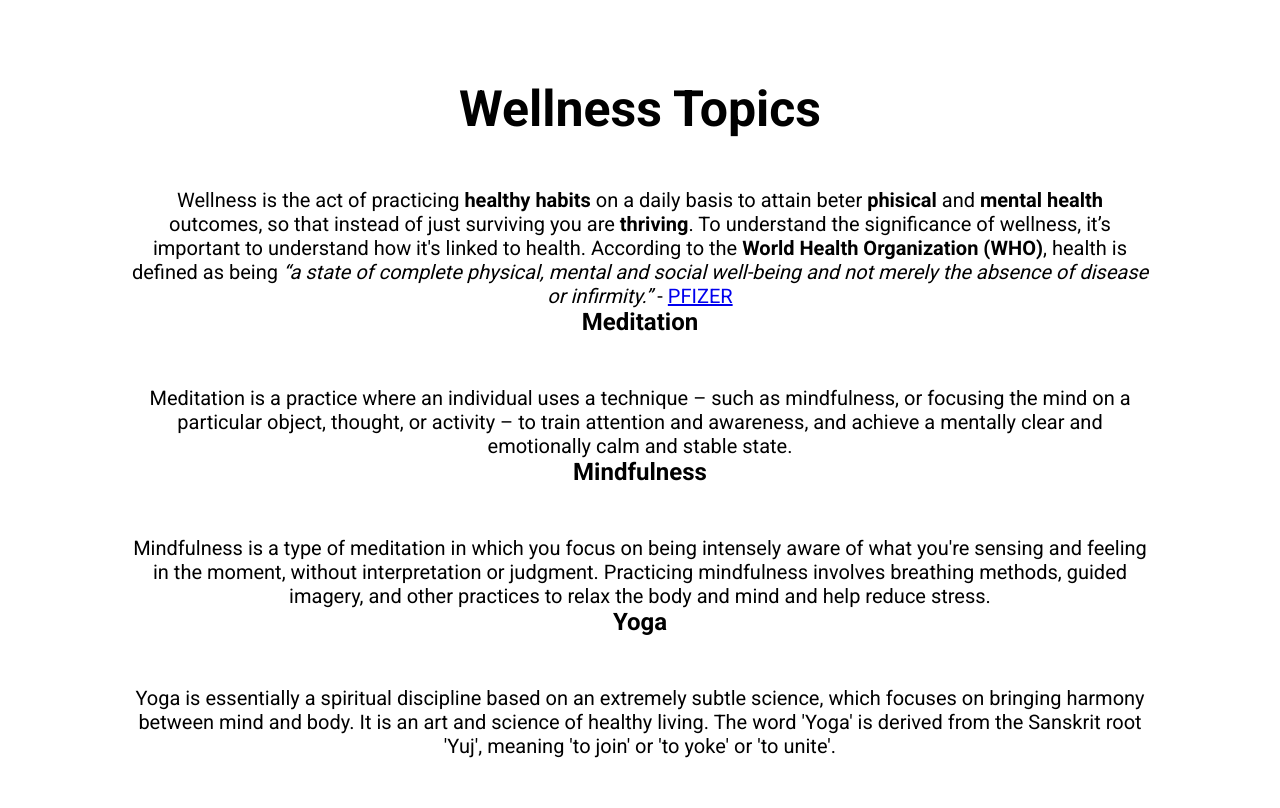
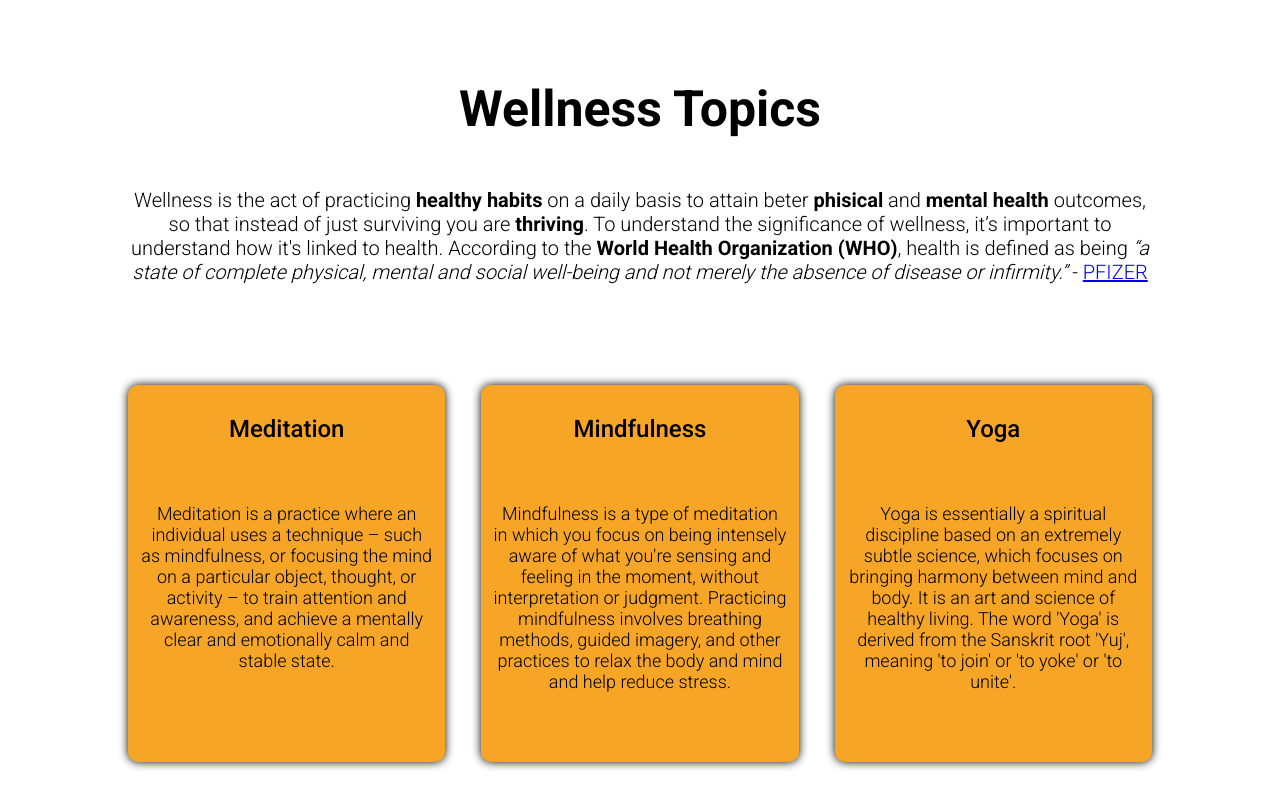
Before and after one commit to Code-Institute-Submissions/Milestone-Project-1-Resubmit, a plain HTML site: page home.html in a window 1280 px wide. Shown: the part 820-1628 px from the top of the page. Drawn offline with Linux system fonts and the light colour scheme.

Commit message:
Update style.css
Styled the three boxes containing the header text of the three topics

```diff
--- a/style.css
+++ b/style.css
@@ -98,6 +98,36 @@ nav img {
 .wellness p {
     font-size: 20px;
     padding-top: 50px;
+    padding-bottom: 50px;
+    font-weight: 300
+}
+.box-row{
+    margin-top: 5%;
+    display: flex;
+    justify-content: space-between;
+}
+.box-col {
+    flex-basis: 31%;
+    background: #f6a526;
+    border-radius: 10px;
+    margin-bottom: 5%;
+    padding: 20px 12px;
+    box-sizing: border-box;
+    box-shadow: 0 0 10px 0 black;
+}
+.box-col:hover{
+    box-shadow: 0 0 20px 0 black;
+    background: #fcddae;
+    transition: 0.5s;
+}
+.box-col h2 {
+    text-align: center;
+    font-weight: 500;
+    margin: 10px 0;
+}
+.box-col p {
+    font-weight: 200;
+    font-size: 18px;
 }
 /*Large mobile devices*/
 @media (max-width: 800px) {
```
